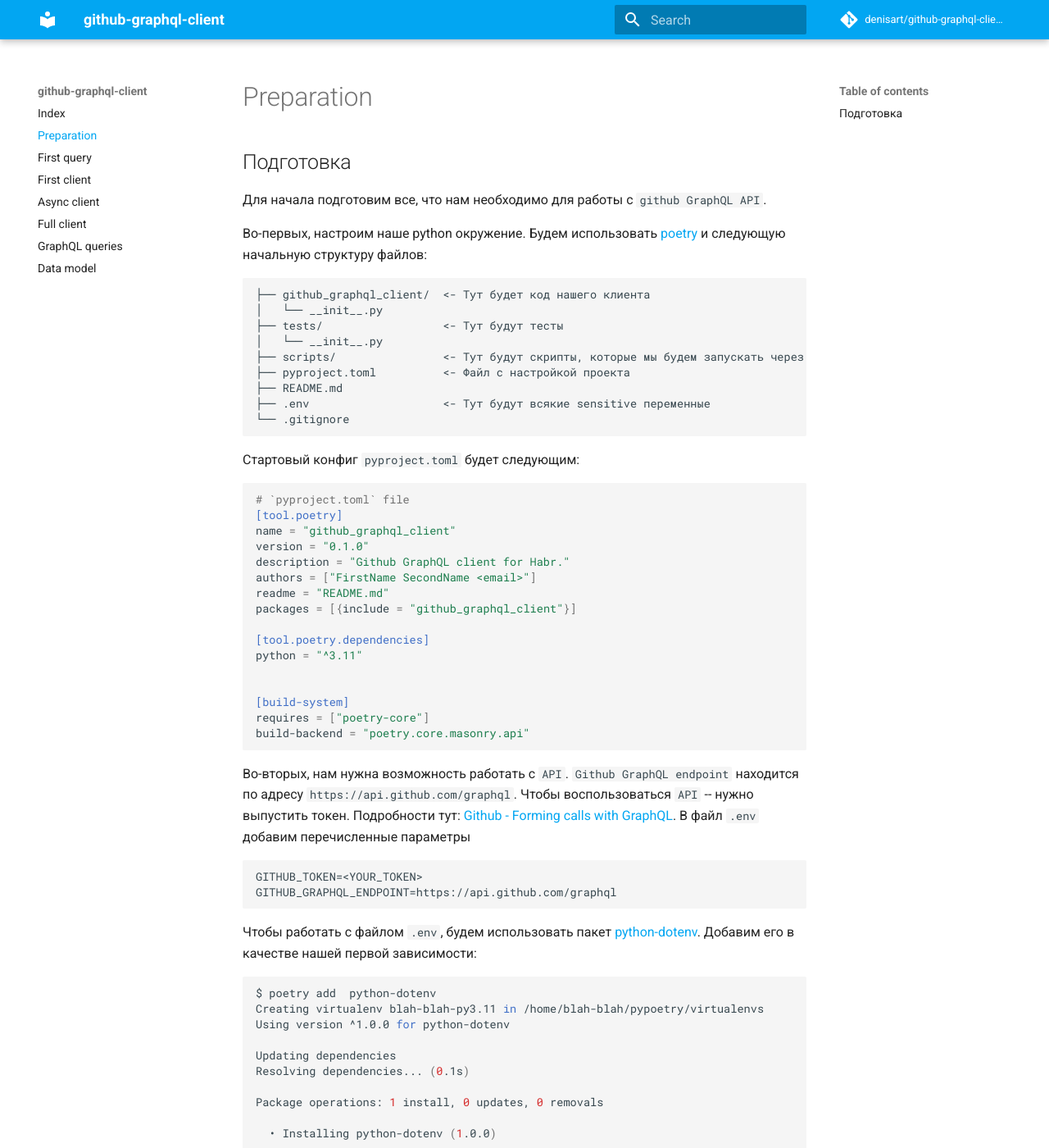
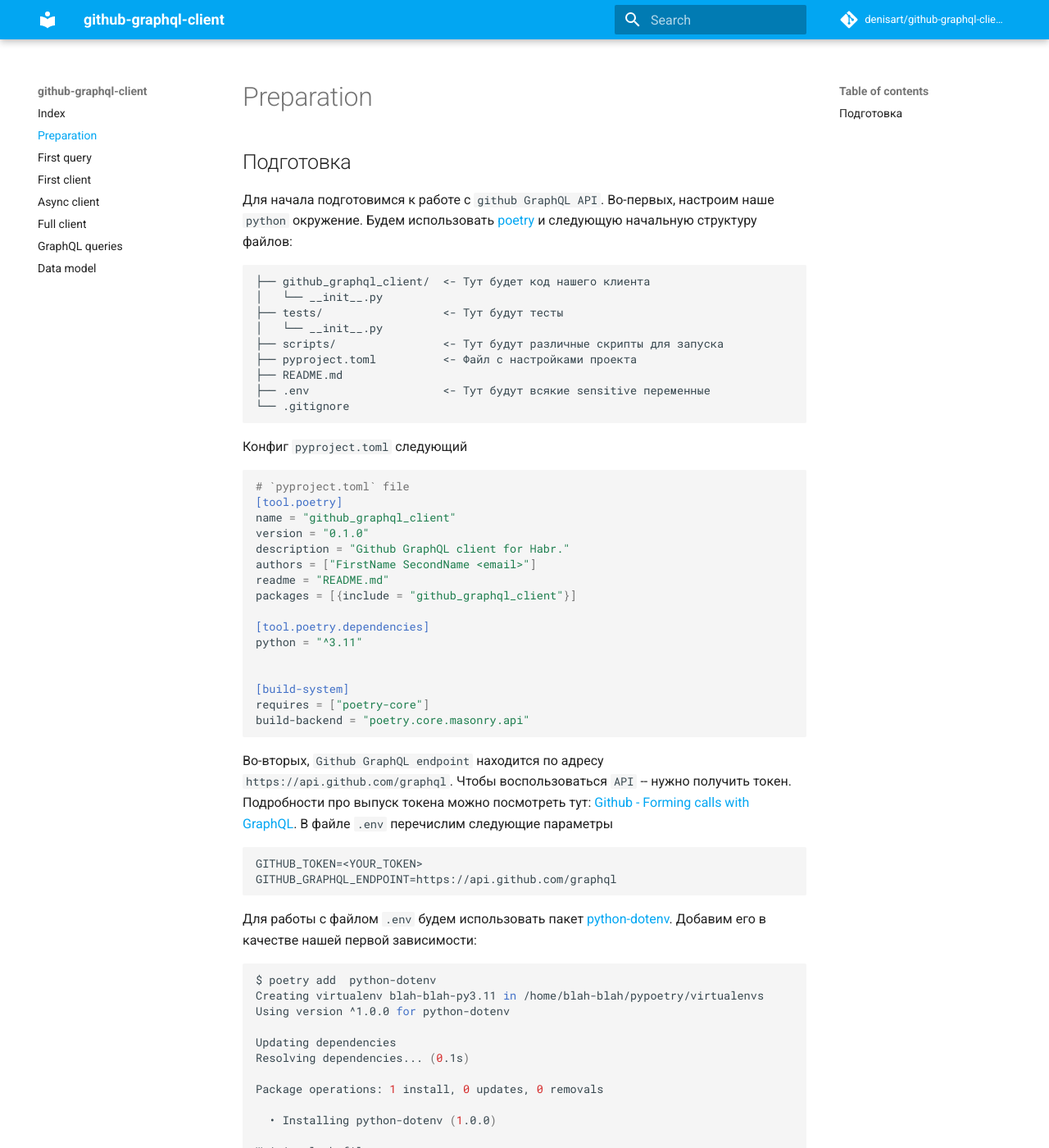
Before and after one commit to denisart/github-graphql-client, an MkDocs documentation site: the page built from docs/02_preparation.md, in a window 1280 px wide and 1400 px high. Shown: the whole window at 82% size. Built offline with MkDocs 1.6.1 and Material for MkDocs 9.7.7, drawn with Linux system fonts in a browser that asks for light colours; comment, search, counter and statistics services are not loaded; some of the changed text lies outside the part shown.

Commit message:
Fix for 02_preparation

````diff
--- a/docs/02_preparation.md
+++ b/docs/02_preparation.md
@@ -1,23 +1,22 @@
 ## Подготовка
 
-Для начала подготовим все, что нам необходимо для работы с `github GraphQL API`.
-
-Во-первых, настроим наше python окружение. Будем использовать [poetry](https://python-poetry.org/) и
-следующую начальную структуру файлов:
+Для начала подготовимся к работе с `github GraphQL API`. Во-первых, настроим наше
+`python` окружение. Будем использовать [poetry](https://python-poetry.org/) и следующую начальную структуру
+файлов:
 
 ```
 ├── github_graphql_client/  <- Тут будет код нашего клиента
 │   └── __init__.py
 ├── tests/                  <- Тут будут тесты
 │   └── __init__.py
-├── scripts/                <- Тут будут скрипты, которые мы будем запускать через poetry
-├── pyproject.toml          <- Файл с настройкой проекта
+├── scripts/                <- Тут будут различные скрипты для запуска
+├── pyproject.toml          <- Файл с настройками проекта
 ├── README.md
 ├── .env                    <- Тут будут всякие sensitive переменные
 └── .gitignore
 ```
 
-Стартовый конфиг `pyproject.toml` будет следующим:
+Конфиг `pyproject.toml` следующий
 
 ```toml
 # `pyproject.toml` file
@@ -38,17 +37,17 @@
 build-backend = "poetry.core.masonry.api"
 ```
 
-Во-вторых, нам нужна возможность работать с `API`. `Github GraphQL endpoint`
-находится по адресу `https://api.github.com/graphql`. Чтобы воспользоваться `API` --
-нужно выпустить токен. Подробности тут: [Github - Forming calls with GraphQL](https://docs.github.com/en/graphql/guides/forming-calls-with-graphql).
-В файл `.env` добавим перечисленные параметры
+Во-вторых, `Github GraphQL endpoint` находится по адресу `https://api.github.com/graphql`.
+Чтобы воспользоваться `API` --
+нужно получить токен. Подробности про выпуск токена можно посмотреть тут: [Github - Forming calls with GraphQL](https://docs.github.com/en/graphql/guides/forming-calls-with-graphql).
+В файле `.env` перечислим следующие параметры
 
 ```dotenv
 GITHUB_TOKEN=<YOUR_TOKEN>
 GITHUB_GRAPHQL_ENDPOINT=https://api.github.com/graphql
 ```
 
-Чтобы работать с файлом `.env`, будем использовать пакет [python-dotenv](https://pypi.org/project/python-dotenv/).
+Для работы с файлом `.env` будем использовать пакет [python-dotenv](https://pypi.org/project/python-dotenv/).
 Добавим его в качестве нашей первой зависимости:
 
 ```bash
@@ -66,8 +65,8 @@
 Writing lock file
 ```
 
-После выполнения команды `poetry add` появится файл `poetry.lock`, а так же обновится
-файл `pyproject.toml`
+После выполнения команды `poetry add` появится файл `poetry.lock`, а так же наша зависимость
+будет добавлена в `pyproject.toml`
 
 ```toml
 # `pyproject.toml` file
````
